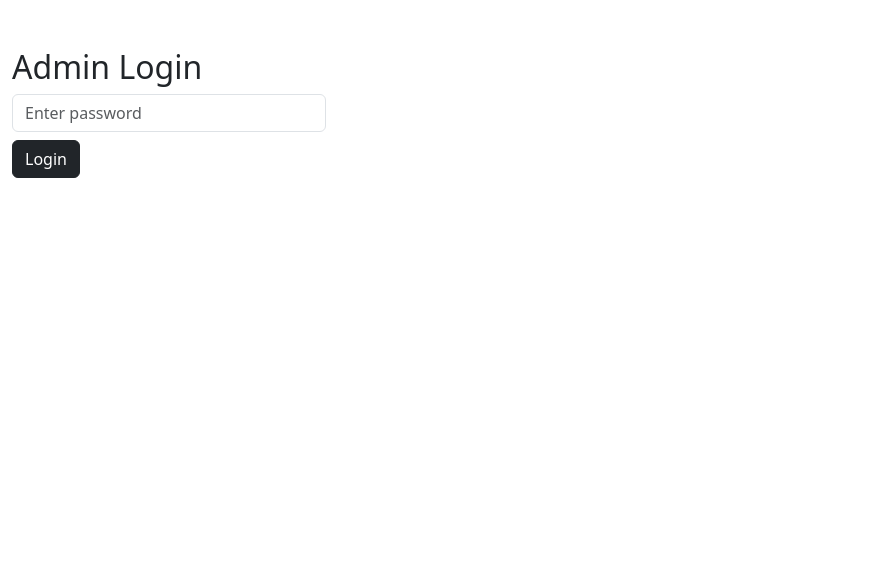
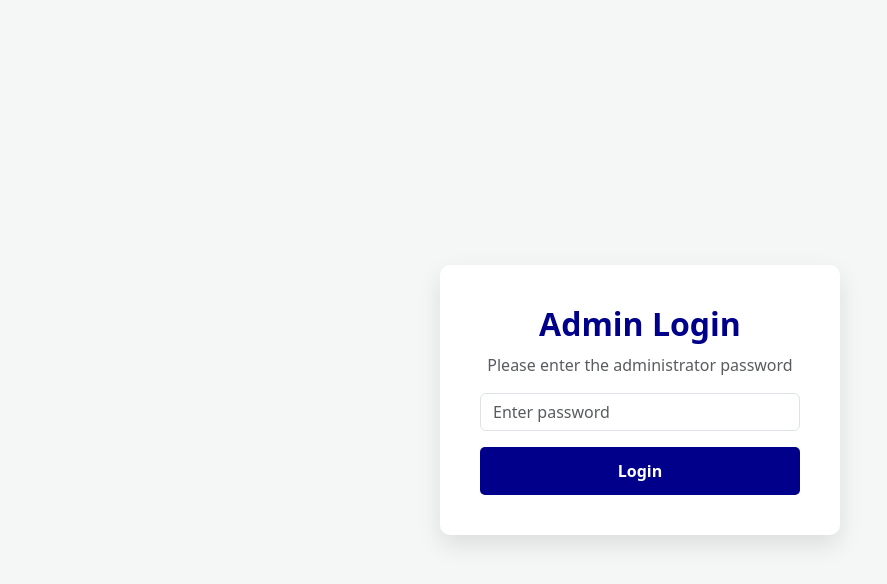
Before and after one commit to balongSIT-jy/BALONG_APTECH_FINAL_PROJECT, a React (Vite) app: page /login in a window 1280 px wide. Shown: the top 584 px of the page, without its empty margins (0-887 px from the left). Built offline with nearby package versions, Linux system fonts and the light colour scheme.

Commit message:
made some updates to my ui

```diff
--- /dev/null
+++ b/src/pages/Login.css
@@ -0,0 +1,45 @@
+
+.login-wrapper {
+  height: 100vh;
+  display: flex;
+  justify-content: center;
+  align-items: center;
+  background-color: #f4f7f6;
+
+
+.login-card {
+  background: white;
+  padding: 40px;
+  border-radius: 10px;
+  box-shadow: 0 10px 25px rgba(0, 0, 0, 0.1);
+  width: 100%;
+  max-width: 400px;
+  text-align: center;
+}
+
+.login-card h2 {
+  color: #00008b;
+  font-weight: bold;
+  margin-bottom: 10px;
+}
+
+
+.btn-login {
+  background-color: #00008b;
+  color: white;
+  padding: 12px;
+  border: none;
+  border-radius: 5px;
+  font-weight: 600;
+  transition: background 0.3s ease;
+}
+
+.btn-login:hover {
+  background-color: #0000cd;
+  color: white;
+}
+
+.form-control:focus {
+  border-color: #00008b;
+  box-shadow: 0 0 0 0.2rem rgba(0, 0, 139, 0.25);
+}
--- a/src/pages/Login.tsx
+++ b/src/pages/Login.tsx
@@ -1,6 +1,7 @@
-// pages/Login.js
+
 import { useState } from "react";
 import { useNavigate } from "react-router-dom";
+import './Login.css';
 
 function Login() {
   const [password, setPassword] = useState("");
@@ -18,20 +19,22 @@ function Login() {
   };
 
   return (
-    <div className="container-fluid mt-5">
+    <div className="login-wrapper">
+    <div className="login-card">
       <h2>Admin Login</h2>
+      <p className="text-muted">Please enter the administrator password</p>
 
-      <form onSubmit={handleLogin} className="w-25">
+      <form onSubmit={handleLogin}>
         <input
           type="password"
-          className="form-control mb-2"
+          className="form-control mb-3"
           placeholder="Enter password"
           onChange={(e) => setPassword(e.target.value)}
         />
-
-        <button className="btn btn-dark">Login</button>
+        <button className="btn btn-login w-100">Login</button>
       </form>
     </div>
+  </div>
   );
 }
 
--- a/src/pages/Projects.tsx
+++ b/src/pages/Projects.tsx
@@ -8,6 +8,7 @@ function Projects() {
         <div className="col-md-4">
           <div className="card p-3 shadow-sm">
             <h5>Project 1</h5>
+            <p>This is my Midterm Grading Lab Acvtivity 5</p>
             <a href="https://balongsit-jy.github.io/MG_LAB5_BALONG/"
               target="_blank"
               rel="mg lab 5"
@@ -21,6 +22,7 @@ function Projects() {
         <div className="col-md-4">
           <div className="card p-3 shadow-sm">
             <h5>Project 2</h5>
+            <p>This is my Midterm Grading Lab Acvtivity 4</p>
             <a href="https://balongsit-jy.github.io/MG_LAB4_BALONG/"
               target="_blank"
               rel="mg lab 4"
@@ -32,6 +34,7 @@ function Projects() {
         <div className="col-md-4">
           <div className="card p-3 shadow-sm">
             <h5>Project 3</h5>
+            <p>This is my Final Lab Activity 1</p>
             <a href="https://balongsit-jy.github.io/aptech_final_contact_with_gmail/"
               target="_blank"
               rel="contact with gmail"
```
